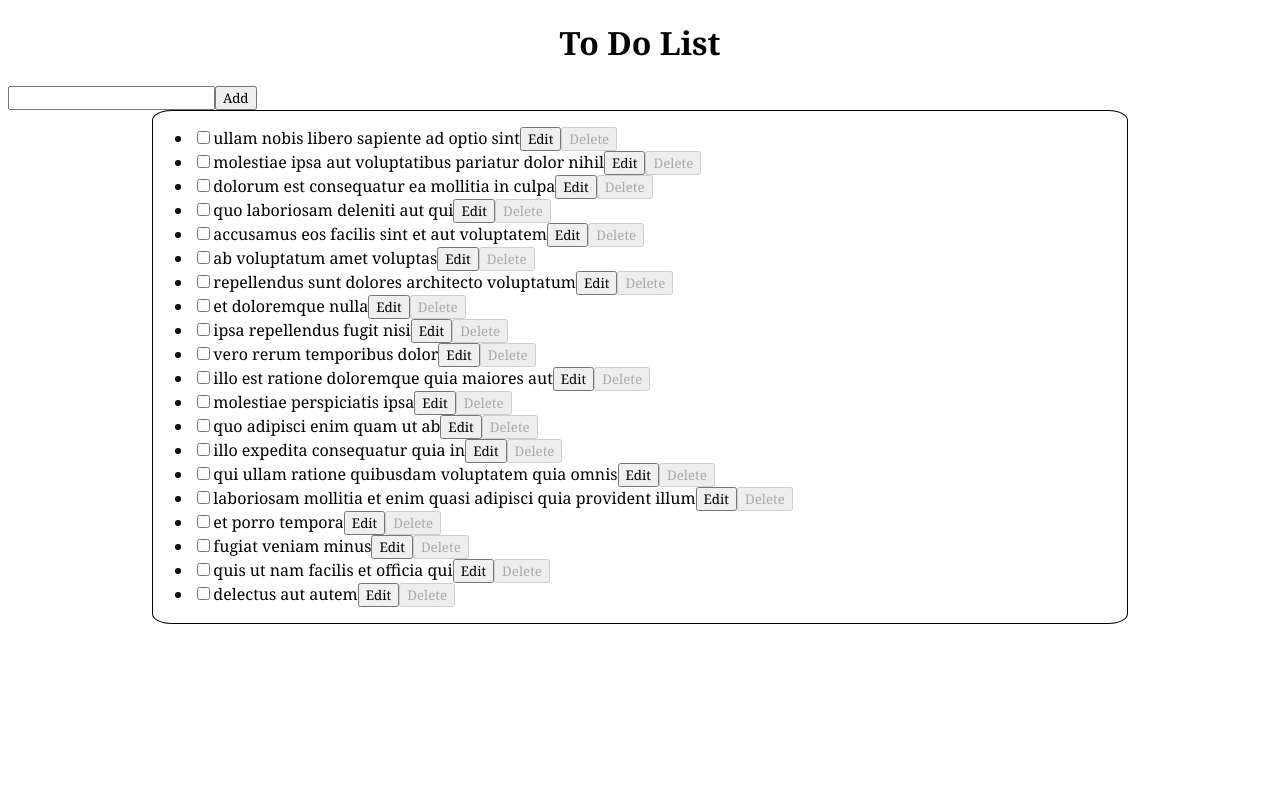
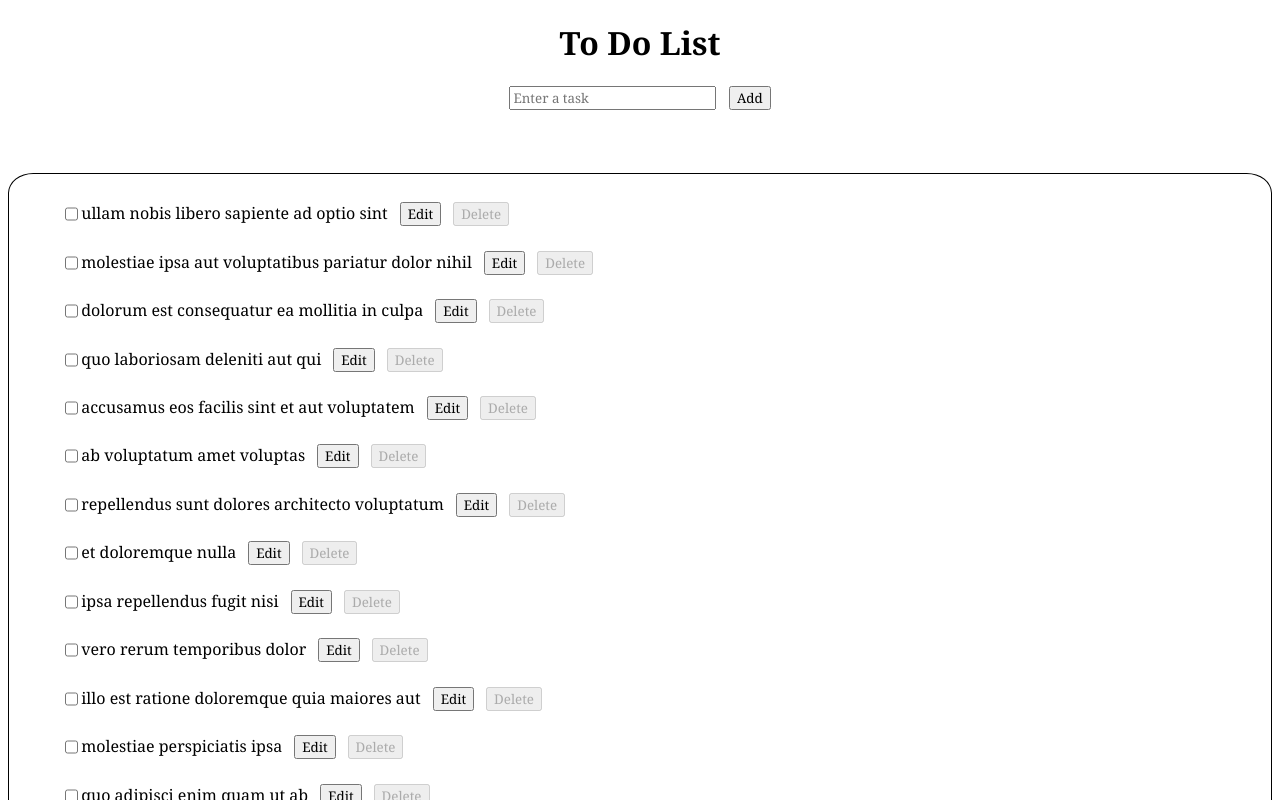
Before and after one commit to nyjackson/R-ALAB-320H.9.1, a React (Vite) app: page / in a window 1280 px wide. Shown: the top 800 px of the page. Built offline with nearby package versions, Linux system fonts and the light colour scheme; no server answers.

Commit message:
Changed data to fetch 10 from api

```diff
--- a/src/App.css
+++ b/src/App.css
@@ -2,14 +2,13 @@
 font-family: Cambria, Cochin, Georgia, Times, 'Times New Roman', serif;
 }
 
-h1{
+h1, h2{
   text-align:center;
 }
 
 form{
   margin-bottom:5%;
   text-align:center;
-
 }
 
 button, input{
@@ -19,16 +18,20 @@ font-family: Cambria, Cochin, Georgia, Times, 'Times New Roman', serif;
 #to-do-list{
 border:1px solid black;
 margin: auto;
-padding-right:10%;
 border-radius: 2%;
-width:67%;
+width:auto;
+}
+
+#to-do-list > ul {
+  list-style: none;
 }
 
 #to-do-item{
   display:flex;
+  padding:1%;
 }
 
-#to-do-item > button{
+button{
 width:auto;
 height:1%;
 margin-left:1%;
--- a/src/App.jsx
+++ b/src/App.jsx
@@ -2,10 +2,12 @@ import ToDoList from './components/ToDoList'
 import './App.css'
 
 function App() {
+
+
   return (
     <div id = "app">
       <h1>To Do List</h1>
-      <ToDoList />
+      <ToDoList/>
     </div>
   )
 }
--- a/src/components/ToDoList.jsx
+++ b/src/components/ToDoList.jsx
@@ -1,61 +1,64 @@
-import {useRef, useEffect, useReducer} from 'react'
-import initialState from '../data';
-import ToDoListItem from './ToDoListItem'
+import { useRef, useEffect, useReducer } from "react";
+import initialState from "../data";
+import ToDoListItem from "./ToDoListItem";
 
-function ToDoList(){
- const inputRef = useRef();
+function ToDoList() {
+  const inputRef = useRef();
   const [listItems, dispatch] = useReducer(reducer, initialState);
 
-  useEffect(()=>
-  {
-    dispatch({type:"INIT"})
-  }, [listItems])
+  useEffect(() => {
+    dispatch({ type: "INIT" });
+  }, [listItems]);
 
   function reducer(state, action) {
-   // console.log("State: ", state)
-    let id = state?.length || 0
+    // console.log("State: ", state)
+    let id = state?.length || 0;
     let newState;
     switch (action.type) {
       case "INIT":
         return state;
       case "ADD":
-        const newEntry = {id:++id, title: action.payload}
+        const newEntry = { id: ++id, title: action.payload };
         return [...state, newEntry];
       case "DEL":
-        newState = state.filter(e => e.id !== action.payload.id)
+        newState = state.filter((e) => e.id !== action.payload.id);
         return newState;
       case "EDIT":
-        console.log("In Edit")
-        console.log(action.payload)
+        // console.log("In Edit");
+        // console.log(action.payload);
         newState = state.map((e) => {
-          if(e.id == action.payload.id){
-            e.title = action.payload.data
+          if (e.id == action.payload.id) {
+            e.title = action.payload.data;
           }
-          return e
-        })
+          return e;
+        });
         return newState;
       default:
-        console.log("Invalid action given. Try Again.")
+        console.log("Invalid action given. Try Again.");
         return state;
     }
-}
-const toDoListEntry = listItems.map((i => <ToDoListItem key = {i.id} id = "to-do-item" toDo = {i} dispatch = {dispatch}/>));
+  }
+  const toDoListEntry = listItems.map((i) => (
+    <ToDoListItem key={i.id} toDo={i} dispatch={dispatch} />
+  ));
   return (
     <div>
-      <div>
-        <input type = "text" ref = {inputRef}></input>
-      <button
-        onClick={() =>
-          dispatch({ type: "ADD", payload:inputRef.current.value})}>
-        Add
-      </button>
-      </div>
+      <form
+        onSubmit={(e) => {
+          e.preventDefault();
+          dispatch({ type: "ADD", payload: inputRef.current.value });
+          inputRef.current.value = "";
+        }}
+      >
+        <input type="text" ref={inputRef} placeholder = "Enter a task"></input>
+        <button> Add </button>
+      </form>
 
-      <div id = "to-do-list">
-        <ul>{toDoListEntry.reverse()}</ul>
+      <div id="to-do-list">
+        {toDoListEntry.length > 0 ? <ul>{toDoListEntry.reverse()}</ul> : <h2>Enter a task to get started</h2>}
       </div>
     </div>
   );
 }
 
-export default ToDoList
+export default ToDoList;
--- a/src/components/ToDoListItem.jsx
+++ b/src/components/ToDoListItem.jsx
@@ -6,8 +6,8 @@ function ToDoListItem({ toDo, dispatch }) {
   const editRef = useRef();
 
   function handleEdit(e) {
-    console.log(e.target.textContent);
-    console.log("Edit Ref:", editRef.current);
+    // console.log(e.target.textContent);
+    // console.log("Edit Ref:", editRef.current);
     const action = e.target.textContent;
     if (action == "Save") {
       console.log("Saving change...");
@@ -24,7 +24,7 @@ function ToDoListItem({ toDo, dispatch }) {
   }
 
   return (
-    <li>
+    <li id="to-do-item">
       <input type="checkbox" onClick={handleDeleteBtn}></input>
       {showEdit ? (
         <input type="text" ref={editRef} defaultValue={toDo.title}></input>
--- a/src/data.js
+++ b/src/data.js
@@ -1,8 +1,5 @@
 // sample to do data
-
-
-const initialState = [
-  {
+const initialState = [{
     "userId": 1,
     "id": 1,
     "title": "delectus aut autem",
@@ -121,7 +118,20 @@ const initialState = [
     "id": 20,
     "title": "ullam nobis libero sapiente ad optio sint",
     "completed": true
-  }
-];
+  }];
 
-export default initialState
+
+    let result;
+    try{
+    const connection = await fetch("https://jsonplaceholder.typicode.com/todos/")
+    const response = await connection.json()
+    result = response.splice(0,10)
+    }
+    catch(e){
+      console.log(e)
+      result = initialState
+    }
+
+
+
+export default result
```
